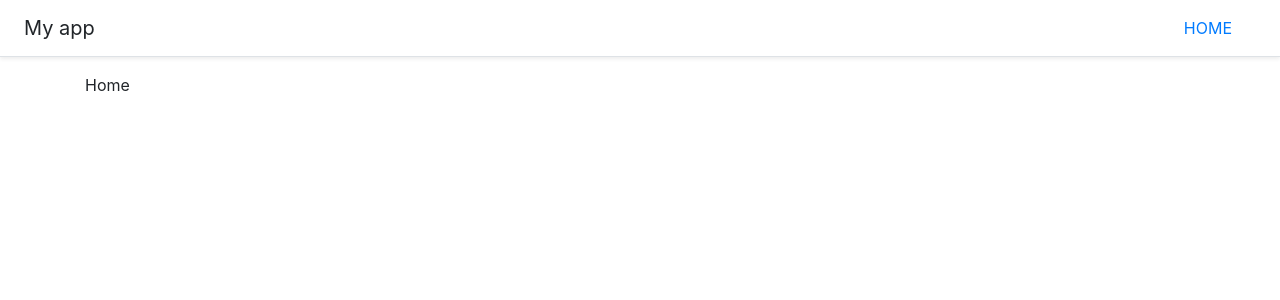
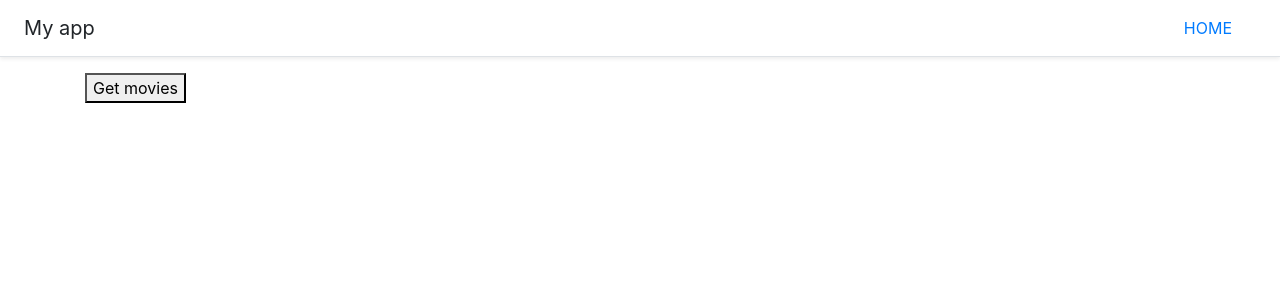
Before and after one commit to ferlobo1985/Udemy-React-fullstack-06redux-project, a React (Create React App) app: page / in a window 1280 px wide. Shown: the top 300 px of the page. Built offline with nearby package versions, Linux system fonts and the light colour scheme.

Commit message:
Dispatching actions

```diff
--- a/src/components/home.js
+++ b/src/components/home.js
@@ -1,12 +1,23 @@
-import React from 'react';
+import React,{ Component } from 'react';
+import { connect } from 'react-redux';
+import { moviesList } from '../store/actions';
 
-const Home = () => {
+class Home extends Component{
 
-    return(
-        <>
-            Home
-        </>
-    )
+    getMoviesHandler(){
+        this.props.dispatch(moviesList())
+    }
+
+    render(){
+        console.log(this.props)
+        return(
+            <>
+                <button onClick={()=> this.getMoviesHandler()}>
+                    Get movies
+                </button>
+            </>
+        )
+    }
 }
 
-export default Home;
+export default connect()(Home);
--- /dev/null
+++ b/src/store/actions/index.js
@@ -0,0 +1,12 @@
+
+
+export const moviesList = () => {
+    return {
+        type:'MOVIES_LIST',
+        payload:[
+            {id:1,name:'Pulp fiction'},
+            {id:2,name:'Pacific Rim'},
+            {id:3,name:'Rambo'}
+        ]
+    }
+}
--- a/src/store/reducers/movies_reducer.js
+++ b/src/store/reducers/movies_reducer.js
@@ -7,7 +7,7 @@ const DEFAULT_STORE = {
 export default function appReducer(state=DEFAULT_STORE,action){
     switch(action.type){
         case 'MOVIES_LIST':
-            return action.payload
+            return {...state, moviesList: action.payload }
         default:
             return state
     }
```
